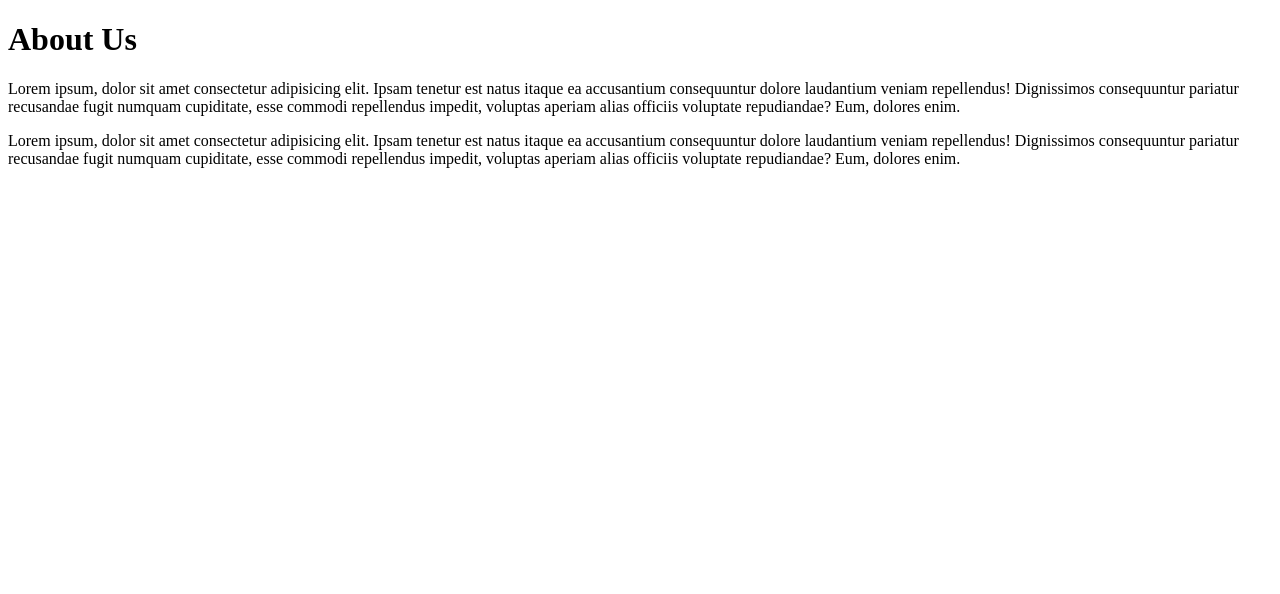
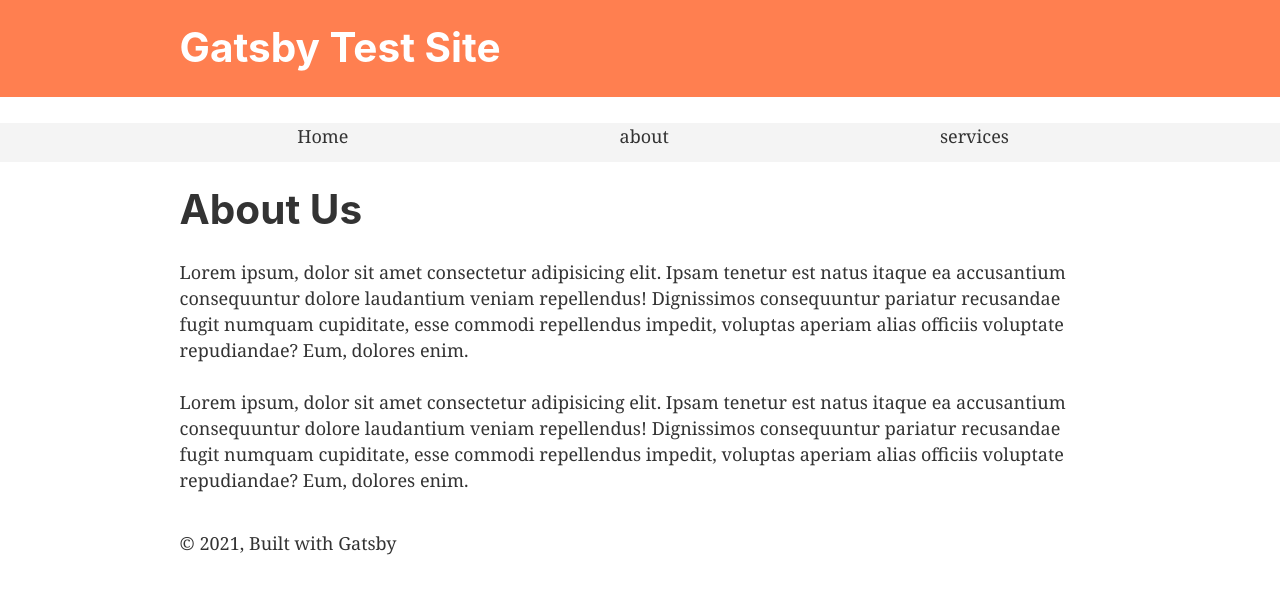
Before and after one commit to kevnoutsawo/gatsby-blog, a Gatsby site: page /about in a window 1280 px wide. Built offline with nearby package versions, Linux system fonts and the light colour scheme; Gatsby itself is replaced by a stand-in of ours.

Commit message:
Added Header and Footer to About and Services

```diff
--- a/src/pages/about.js
+++ b/src/pages/about.js
@@ -1,11 +1,15 @@
 import React from 'react'
 
+import Layout from "../components/layout"
+import Seo from "../components/seo"
+
 const AboutPage = () => (
-        <div>
-            <h1>About Us</h1>
+        <Layout>
+        <Seo title="Page two" />
+        <h1>About Us</h1>
             <p>Lorem ipsum, dolor sit amet consectetur adipisicing elit. Ipsam tenetur est natus itaque ea accusantium consequuntur dolore laudantium veniam repellendus! Dignissimos consequuntur pariatur recusandae fugit numquam cupiditate, esse commodi repellendus impedit, voluptas aperiam alias officiis voluptate repudiandae? Eum, dolores enim.</p>
             <p>Lorem ipsum, dolor sit amet consectetur adipisicing elit. Ipsam tenetur est natus itaque ea accusantium consequuntur dolore laudantium veniam repellendus! Dignissimos consequuntur pariatur recusandae fugit numquam cupiditate, esse commodi repellendus impedit, voluptas aperiam alias officiis voluptate repudiandae? Eum, dolores enim.</p>
-        </div>
+      </Layout>
     )
 
 export default AboutPage;
```
Also changed, not shown: src/pages/services.js (+6 -2 lines).
